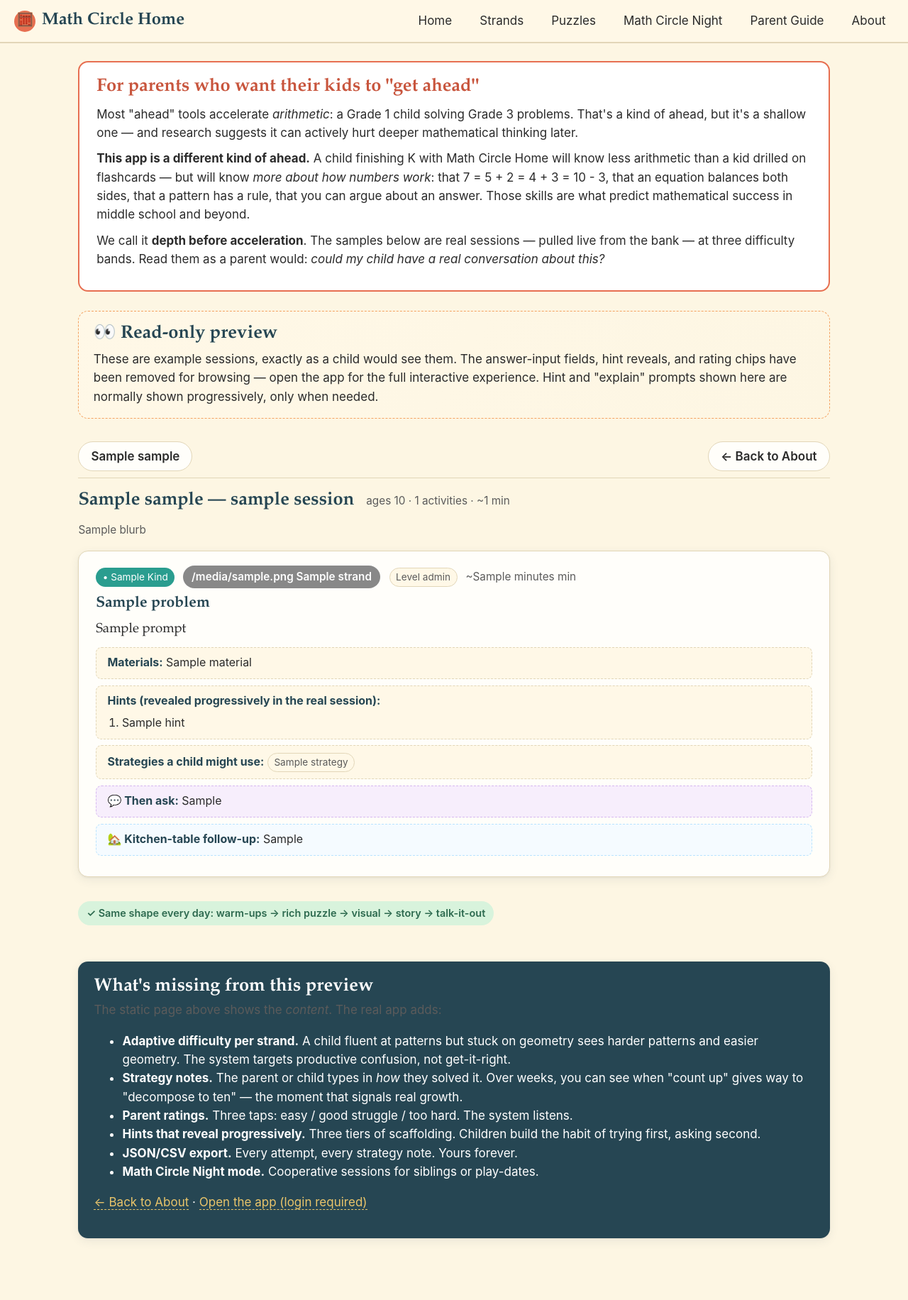
After one commit to slimhindrance/mathcircle, a FastAPI app: template app/templates/about_sample.html in a window 1280 px wide. The commit adds this page. Shown: the whole page at 71% size. Run offline with FastAPI, Linux system fonts and the light colour scheme; the template is opened without the code that fills it: most values are stand-ins (such as "Sample title", 1, 10 or a date in 2020).

Commit message:
Add public /about/sample preview (K/1/2 sessions, no auth)
Read-only synthesized session per grade level — administrators and
"get-ahead" parents can browse a real-shape session without logging in.

- New `build_preview_session` composer reads only from the curated
  bank, no DB writes, no skill rows, no generators (so the preview is
  deterministic and shows handcrafted content).
- New /about/sample route + template renders 3 sessions (K, Gr 1,
  Gr 2) with prompts, hints, strategies, explain prompts, and
  parent-extension callouts visible inline.
- Framing aimed at the local "get my kid ahead" parent: explicit
  "depth before acceleration" callout that reframes the value prop
  without dismissing their motivation.
- Caddyfile path matcher fixed (`/about/*` instead of `/about/`) so
  /about/sample also bypasses basic-auth.
- "See sample sessions" CTA added to /about hero.

```diff
--- a/app/templates/about.html
+++ b/app/templates/about.html
@@ -56,6 +56,10 @@
     <div class="stat"><div class="num">22</div><div class="label">generators producing infinite variants</div></div>
     <div class="stat"><div class="num">7</div><div class="label">progressive difficulty levels (Pre-K → Gr 3)</div></div>
   </div>
+  <p style="margin-top: 1.4rem; margin-bottom: 0">
+    <a class="btn" href="/about/sample">👀 See sample sessions (K, Gr 1, Gr 2)</a>
+    <a class="btn ghost" href="/" style="margin-left: .4rem">Open the app (login required)</a>
+  </p>
 </section>
 
 <section class="card">
--- /dev/null
+++ b/app/templates/about_sample.html
@@ -0,0 +1,191 @@
+{% extends "base.html" %}
+{% block title %}Sample sessions — Math Circle Home{% endblock %}
+{% block head %}
+<style>
+  .grade-pick {
+    display: flex; gap: .5rem; flex-wrap: wrap;
+    margin-bottom: 1rem;
+    position: sticky; top: 56px; z-index: 5;
+    background: var(--bg);
+    padding: .5rem 0;
+    border-bottom: 1px solid var(--line);
+  }
+  .grade-pick a {
+    padding: .4rem 1rem;
+    border-radius: 999px;
+    background: var(--paper);
+    border: 1.5px solid var(--line);
+    text-decoration: none;
+    color: var(--ink);
+    font-weight: 600;
+  }
+  .grade-pick a.active { background: var(--primary); color: #fff; border-color: var(--primary); }
+  .preview-banner {
+    background: linear-gradient(120deg, #fff8e7, #fdf6e3);
+    border: 1.5px dashed var(--accent-2);
+    padding: 1rem 1.2rem;
+    border-radius: var(--radius);
+    margin-bottom: 1.4rem;
+  }
+  .preview-banner h2 { margin: 0 0 .35rem; color: var(--cool); }
+  .grade-section { margin-bottom: 3rem; }
+  .grade-section .head {
+    display: flex; gap: 1rem; align-items: baseline;
+    flex-wrap: wrap;
+    margin-bottom: .8rem;
+  }
+  .grade-section .head h2 { margin: 0; }
+  .preview-problem {
+    background: var(--paper);
+    border: 1px solid var(--line);
+    border-radius: var(--radius);
+    padding: 1.2rem 1.4rem;
+    margin-bottom: 1rem;
+    box-shadow: var(--shadow);
+    position: relative;
+  }
+  .preview-problem .top {
+    display: flex; gap: .5rem; align-items: center; flex-wrap: wrap;
+    margin-bottom: .5rem;
+  }
+  .preview-problem h3 { margin: .2rem 0 .4rem; font-size: 1.25rem; }
+  .preview-problem .prompt {
+    font-size: 1.1rem;
+    margin: .6rem 0;
+    font-family: var(--serif);
+    line-height: 1.5;
+  }
+  .preview-problem.kind-warm_up { border-left: 5px solid var(--warm); }
+  .preview-problem.kind-rich_puzzle { border-left: 5px solid var(--primary); }
+  .preview-problem.kind-visual { border-left: 5px solid var(--accent); }
+  .preview-problem.kind-story { border-left: 5px solid var(--accent-2); }
+  .preview-block {
+    background: var(--bg-soft);
+    padding: .55rem .9rem;
+    border-radius: var(--radius-sm);
+    margin: .5rem 0;
+    font-size: .94rem;
+    border: 1px dashed var(--line);
+  }
+  .preview-block strong { color: var(--cool); }
+  .preview-block.parent-ext { background: #f5fbff; border-color: #b9e3ff; }
+  .preview-block.explain  { background: #f7eefc; border-color: #d6b8f0; }
+  .pedagogy-badge {
+    display: inline-block;
+    margin-top: 1rem;
+    padding: .35rem .7rem;
+    background: #d8f3dc;
+    color: #2d6a4f;
+    border-radius: 999px;
+    font-size: .85rem;
+    font-weight: 600;
+  }
+  .ahead-callout {
+    background: #fff;
+    border: 2px solid var(--primary);
+    border-radius: var(--radius);
+    padding: 1.2rem 1.4rem;
+    margin-bottom: 1.6rem;
+  }
+  .ahead-callout h2 { color: var(--primary-dark); margin-top: 0; }
+  .ahead-callout p { margin-bottom: .6rem; }
+</style>
+{% endblock %}
+{% block body %}
+
+<section class="ahead-callout">
+  <h2>For parents who want their kids to "get ahead"</h2>
+  <p>Most "ahead" tools accelerate <em>arithmetic</em>: a Grade 1 child solving Grade 3 problems. That's a kind of ahead, but it's a shallow one — and research suggests it can actively hurt deeper mathematical thinking later.</p>
+  <p><strong>This app is a different kind of ahead.</strong> A child finishing K with Math Circle Home will know less arithmetic than a kid drilled on flashcards — but will know <em>more about how numbers work</em>: that 7 = 5 + 2 = 4 + 3 = 10 - 3, that an equation balances both sides, that a pattern has a rule, that you can argue about an answer. Those skills are what predict mathematical success in middle school and beyond.</p>
+  <p>We call it <strong>depth before acceleration</strong>. The samples below are real sessions — pulled live from the bank — at three difficulty bands. Read them as a parent would: <em>could my child have a real conversation about this?</em></p>
+</section>
+
+<section class="preview-banner">
+  <h2>👀 Read-only preview</h2>
+  <p style="margin-bottom: 0">These are example sessions, exactly as a child would see them. The answer-input fields, hint reveals, and rating chips have been removed for browsing — open the app for the full interactive experience. Hint and "explain" prompts shown here are normally shown progressively, only when needed.</p>
+</section>
+
+<nav class="grade-pick" aria-label="Jump to grade">
+  {% for s in samples %}
+    <a href="#grade-{{ s.grade }}">{{ s.label }}</a>
+  {% endfor %}
+  <a href="/about" style="margin-left:auto">← Back to About</a>
+</nav>
+
+{% for s in samples %}
+<section class="grade-section" id="grade-{{ s.grade }}">
+  <div class="head">
+    <h2>{{ s.label }} — sample session</h2>
+    <span class="muted">ages {{ s.age }} · {{ s.items|length }} activities · ~{{ s.total_minutes }} min</span>
+  </div>
+  <p class="muted" style="margin-bottom: 1rem">{{ s.blurb }}</p>
+
+  {% for item in s.items %}
+  {% set p = item.problem %}
+  <article class="preview-problem kind-{{ item.kind }}">
+    <div class="top">
+      <span class="tag kind">{{ kind_emoji(item.kind) }} {{ kind_label(item.kind) }}</span>
+      {% if item.strand %}
+        <span class="strand-pill" style="background: {{ strand_color(item.strand.key) }}">{{ item.strand.icon }} {{ item.strand.name }}</span>
+      {% endif %}
+      <span class="tag level-{{ p.level }}">Level {{ p.level }}</span>
+      <span class="muted">~{{ p.minutes }} min</span>
+    </div>
+    <h3>{{ p.title }}</h3>
+    <p class="prompt">{{ p.prompt }}</p>
+
+    {% if p.materials %}
+      <div class="preview-block"><strong>Materials:</strong> {{ p.materials|join(', ') }}</div>
+    {% endif %}
+
+    {% if p.hints %}
+      <div class="preview-block">
+        <strong>Hints (revealed progressively in the real session):</strong>
+        <ol style="margin: .35rem 0 0 1.2rem; padding: 0">
+          {% for h in p.hints %}<li>{{ h }}</li>{% endfor %}
+        </ol>
+      </div>
+    {% endif %}
+
+    {% if p.strategies %}
+      <div class="preview-block">
+        <strong>Strategies a child might use:</strong>
+        {% for st in p.strategies %}<span class="tag">{{ st }}</span>{% endfor %}
+      </div>
+    {% endif %}
+
+    {% if p.explain_prompt %}
+      <div class="preview-block explain">
+        <strong>💬 Then ask:</strong> {{ p.explain_prompt }}
+      </div>
+    {% endif %}
+
+    {% if p.parent_extension %}
+      <div class="preview-block parent-ext">
+        <strong>🏡 Kitchen-table follow-up:</strong> {{ p.parent_extension }}
+      </div>
+    {% endif %}
+  </article>
+  {% endfor %}
+
+  <div style="margin-top: .4rem">
+    <span class="pedagogy-badge">✓ Same shape every day: warm-ups → rich puzzle → visual → story → talk-it-out</span>
+  </div>
+</section>
+{% endfor %}
+
+<section class="card" style="background: var(--cool); color: #fff; border: none;">
+  <h2 style="color: #fff">What's missing from this preview</h2>
+  <p>The static page above shows the <em>content</em>. The real app adds:</p>
+  <ul>
+    <li><strong>Adaptive difficulty per strand.</strong> A child fluent at patterns but stuck on geometry sees harder patterns and easier geometry. The system targets productive confusion, not get-it-right.</li>
+    <li><strong>Strategy notes.</strong> The parent or child types in <em>how</em> they solved it. Over weeks, you can see when "count up" gives way to "decompose to ten" — the moment that signals real growth.</li>
+    <li><strong>Parent ratings.</strong> Three taps: easy / good struggle / too hard. The system listens.</li>
+    <li><strong>Hints that reveal progressively.</strong> Three tiers of scaffolding. Children build the habit of trying first, asking second.</li>
+    <li><strong>JSON/CSV export.</strong> Every attempt, every strategy note. Yours forever.</li>
+    <li><strong>Math Circle Night mode.</strong> Cooperative sessions for siblings or play-dates.</li>
+  </ul>
+  <p style="margin-top: 1rem"><a href="/about" style="color: var(--warm); border-color: var(--warm)">← Back to About</a> · <a href="/" style="color: var(--warm); border-color: var(--warm)">Open the app (login required)</a></p>
+</section>
+
+{% endblock %}
--- a/deploy/cloud-init.yaml
+++ b/deploy/cloud-init.yaml
@@ -83,12 +83,12 @@ write_files:
 
           # Public-facing pages that bypass basic-auth (school-district pitch + static assets)
           @public {
-              path /about /about/ /static/*
+              path /about /about/* /static/*
           }
 
           # Everything else requires household login.
           @private {
-              not path /about /about/ /static/*
+              not path /about /about/* /static/*
           }
           basic_auth @private {
               __BASIC_AUTH_USER__ __BASIC_AUTH_HASH__
```
Also changed, not shown: app/routes/web.py (+40 -1 lines), app/session_generator.py (+77 -0 lines).
